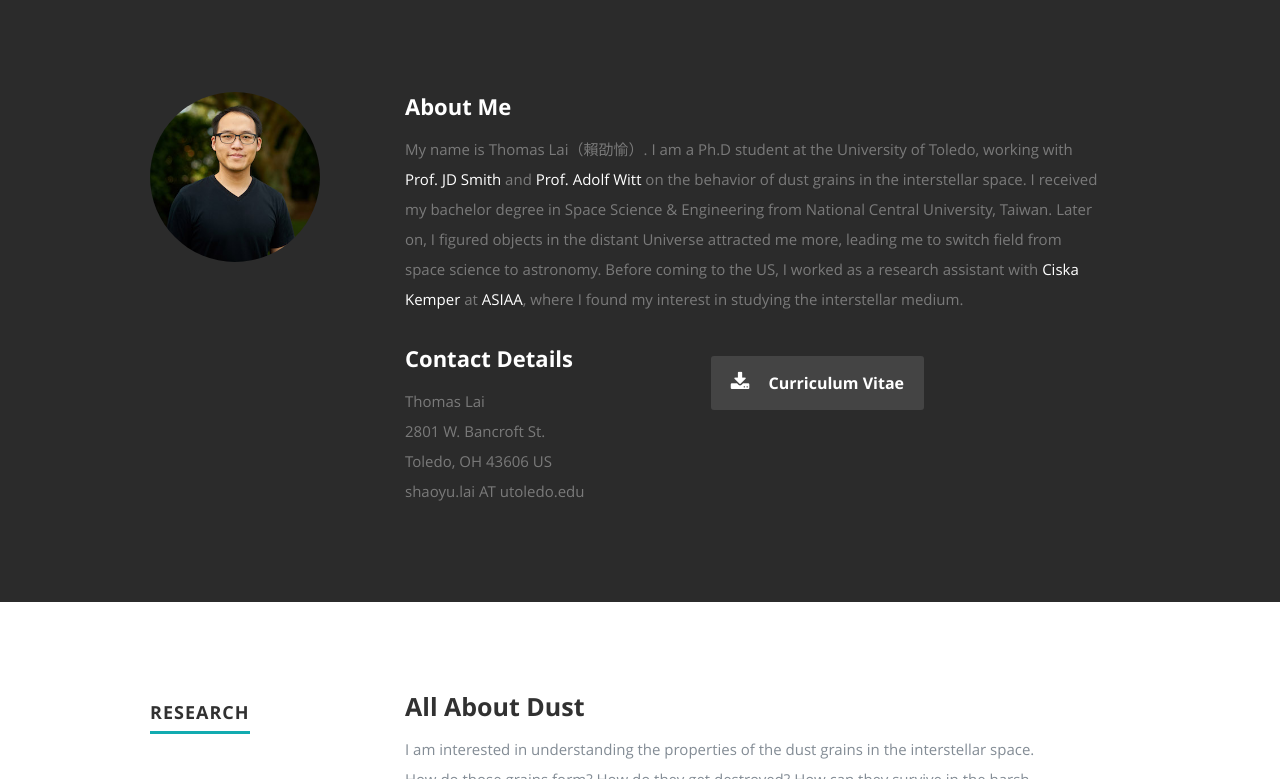
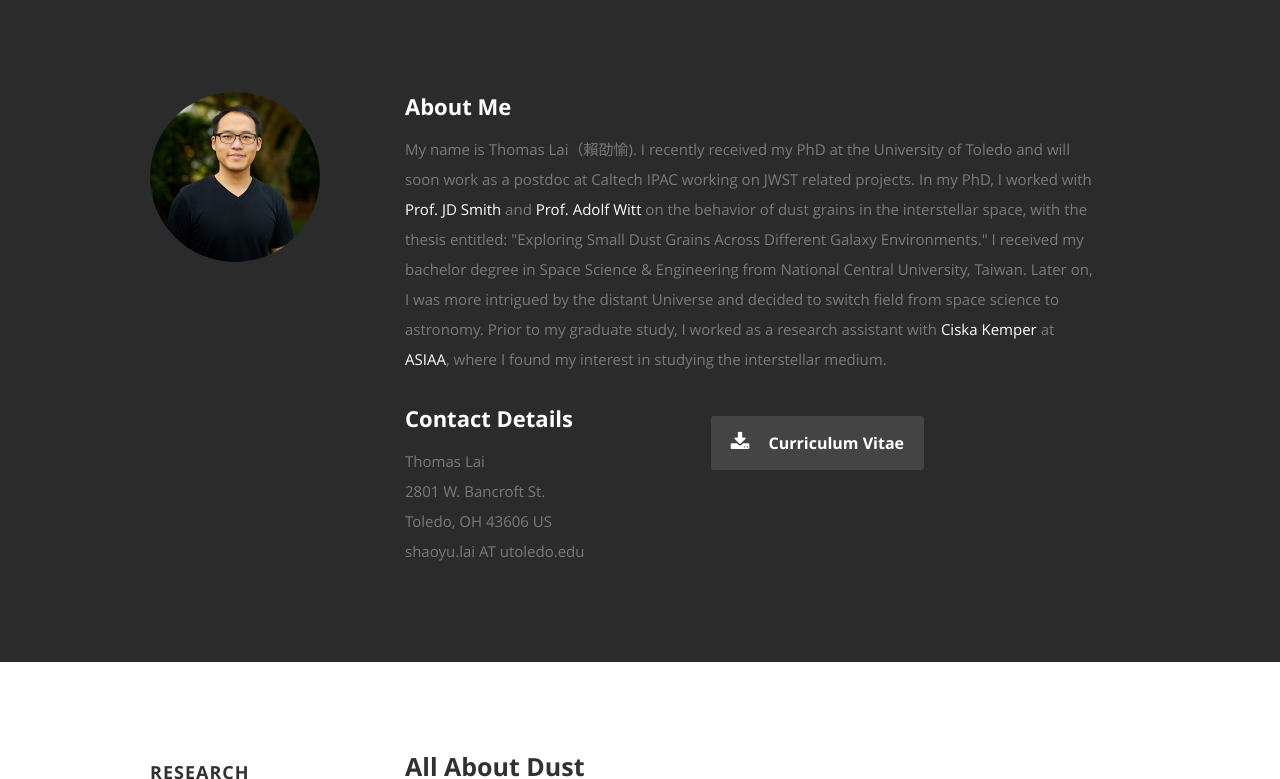
Before and after one commit to ThomasSYLai/ThomasSYLai.github.io, a Jekyll site: the page index.html, which Jekyll copies as it is, in a window 1280 px wide and 900 px high, scrolled down 783 px, cut to the strip 121-900 px from the top of the window. Built offline with Jekyll 4.4.1, drawn with Linux system fonts in a browser that asks for light colours; nearby versions of some CDN libraries; some of the changed text lies outside the part shown.

Commit message:
update text in index.html

```diff
--- a/index.html
+++ b/index.html
@@ -69,7 +69,7 @@
       <div class="row banner">
          <div class="banner-text">
             <h1 class="responsive-headline">I'm Thomas Lai.</h1>
-            <h3>I'm a Ph.D candidate at the University of Toledo. I'm interested in everything related to interstellar dust grains. Let's start scrolling and learn more <a class="smoothscroll" href="#about">about me</a>.</h3>
+            <h3>I recently received my PhD at the University of Toledo and will soon be a postdoc at Caltech IPAC. I'm interested in everything related to interstellar medium. Let's start scrolling and learn more <a class="smoothscroll" href="#about">about me</a>.</h3>
             <hr />
             <ul class="social">
                <li><a href="https://www.facebook.com/thomas.lai.7773"><i class="fa fa-facebook"></i></a></li>
@@ -106,7 +106,7 @@
 
             <h2>About Me</h2>
 
-            <p>My name is Thomas Lai（賴劭愉）. I am a Ph.D student at the University of Toledo, working with <a href="https://www.utoledo.edu/nsm/physast/facstaff/_People/_Facpages/faJDSmith.html" target="_blank">Prof. JD Smith</a> and <a href="https://www.utoledo.edu/nsm/physast/facstaff/_People/_Facpages/faWitt.html" target="_blank">Prof. Adolf Witt</a> on the behavior of dust grains in the interstellar space. I received my bachelor degree in Space Science & Engineering from National Central University, Taiwan. Later on, I figured objects in the distant Universe attracted me more, leading me to switch field from space science to astronomy. Before coming to the US, I worked as a research assistant with <a href="https://www.asiaa.sinica.edu.tw/people/cv.php?i=ciska" target="_blank">Ciska Kemper</a> at <a href="https://www.asiaa.sinica.edu.tw/" target="_blank">ASIAA</a>, where I found my interest in studying the interstellar medium.
+            <p>My name is Thomas Lai（賴劭愉). I recently received my PhD at the University of Toledo and will soon work as a postdoc at Caltech IPAC working on JWST related projects. In my PhD, I worked with <a href="https://www.utoledo.edu/nsm/physast/facstaff/_People/_Facpages/faJDSmith.html" target="_blank">Prof. JD Smith</a> and <a href="https://www.utoledo.edu/nsm/physast/facstaff/_People/_Facpages/faWitt.html" target="_blank">Prof. Adolf Witt</a> on the behavior of dust grains in the interstellar space, with the thesis entitled: "Exploring Small Dust Grains Across Different Galaxy Environments." I received my bachelor degree in Space Science & Engineering from National Central University, Taiwan. Later on, I was more intrigued by the distant Universe and decided to switch field from space science to astronomy. Prior to my graduate study, I worked as a research assistant with <a href="https://www.asiaa.sinica.edu.tw/people/cv.php?i=ciska" target="_blank">Ciska Kemper</a> at <a href="https://www.asiaa.sinica.edu.tw/" target="_blank">ASIAA</a>, where I found my interest in studying the interstellar medium.
 
             </p>
 
@@ -163,7 +163,7 @@
                   <!-- <p class="info">Master in Graphic Design <span>&bull;</span> <em class="date">April 2007</em></p> -->
 
                   <p>
-                  I am interested in understanding the properties of the dust grains in the interstellar space. How do those grains form? How do they get destroyed? How can they survive in the harsh interstellar environment? We know that interstellar dust grains in galaxies absorb energy from starlight and reradiate at optical and infrared (IR) wavelengths. Almost half of all the non-primordial radiation in the Universe has gone through such re-emitting process. Thus dust plays an integral role in galaxy evolution and star formation, regulating the flow of radiative energy across the galaxies.</p>
+                  I am interested in understanding the properties of the dust grains in interstellar space. How do those grains form? How do they get destroyed? How can they survive in the harsh interstellar environment? We know that interstellar dust grains in galaxies absorb energy from starlight and reradiate at optical and infrared (IR) wavelengths. Almost half of all the non-primordial radiation in the Universe has gone through such re-emitting process. Thus dust plays an integral role in galaxy evolution and star formation, regulating the flow of radiative energy across the galaxies.</p>
 
                   <p>
                   In particular, my research has been focusing on the behaviors of the <i>small</i> dust grains by studying spectra from polycyclic aromatic hydrocarbons (PAHs), extended red emission (ERE), and diffuse interstellar bands (DIBs). One key question yet to be answered about these small interstellar grains is: how do these small and fragile particles survive in such harsh UV radiation fields near sites of star-formation. To address this issue, I performed a detailed investigation of a sample of 437 extragalactic objects with complete spectral coverage from 2.5—38 μm drawn from an exhaustive cross-archival match between the AKARI IRC point source catalog and the Infrared Database of Extragalactic Observables from Spitzer (IDEOS) catalog. My main focus is on the 3.3 µm PAH emission since among all the other PAH bands, it serves as the best tracer of the smallest grains.
```
Also changed, not shown: other parts of index.html (+2 -1 lines).
